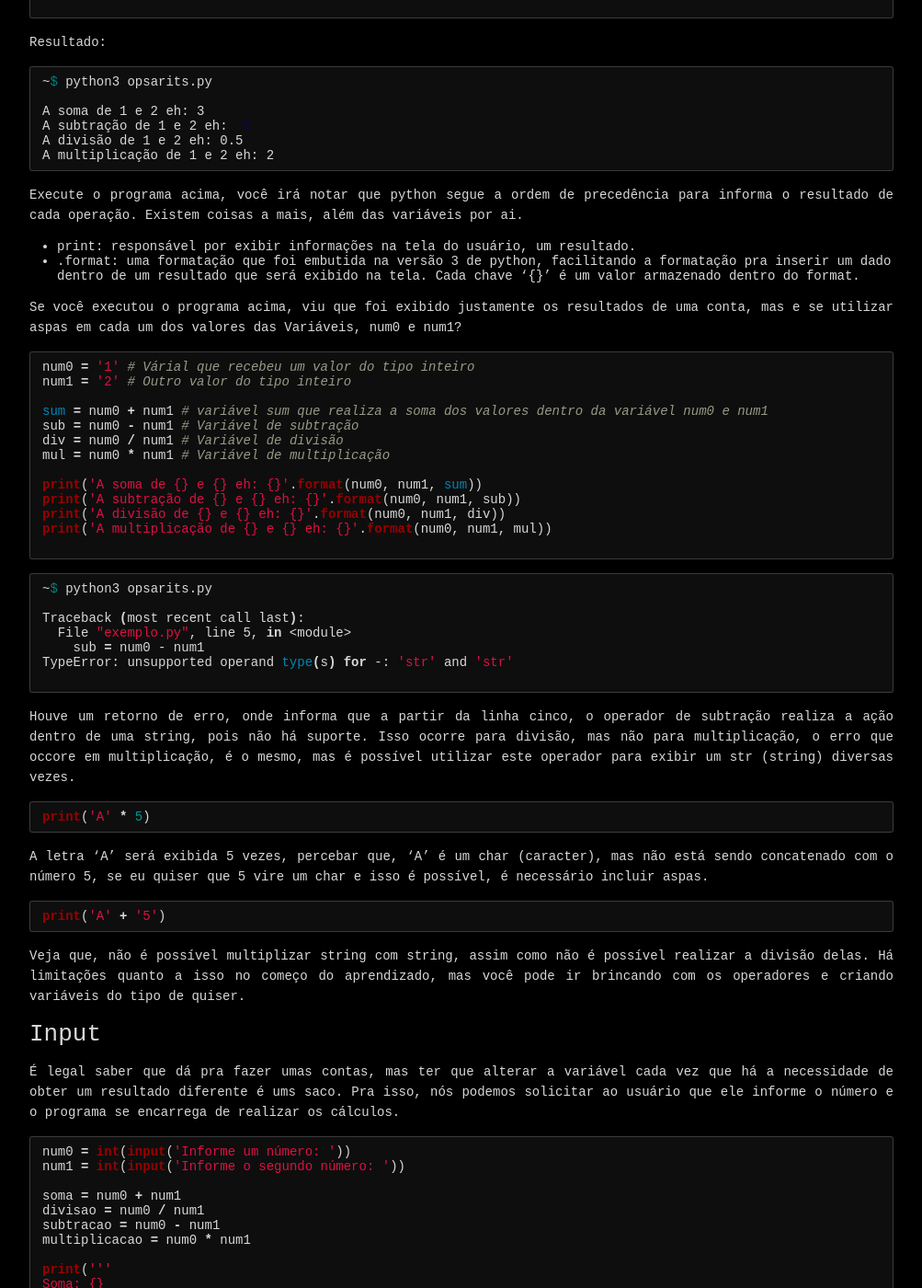
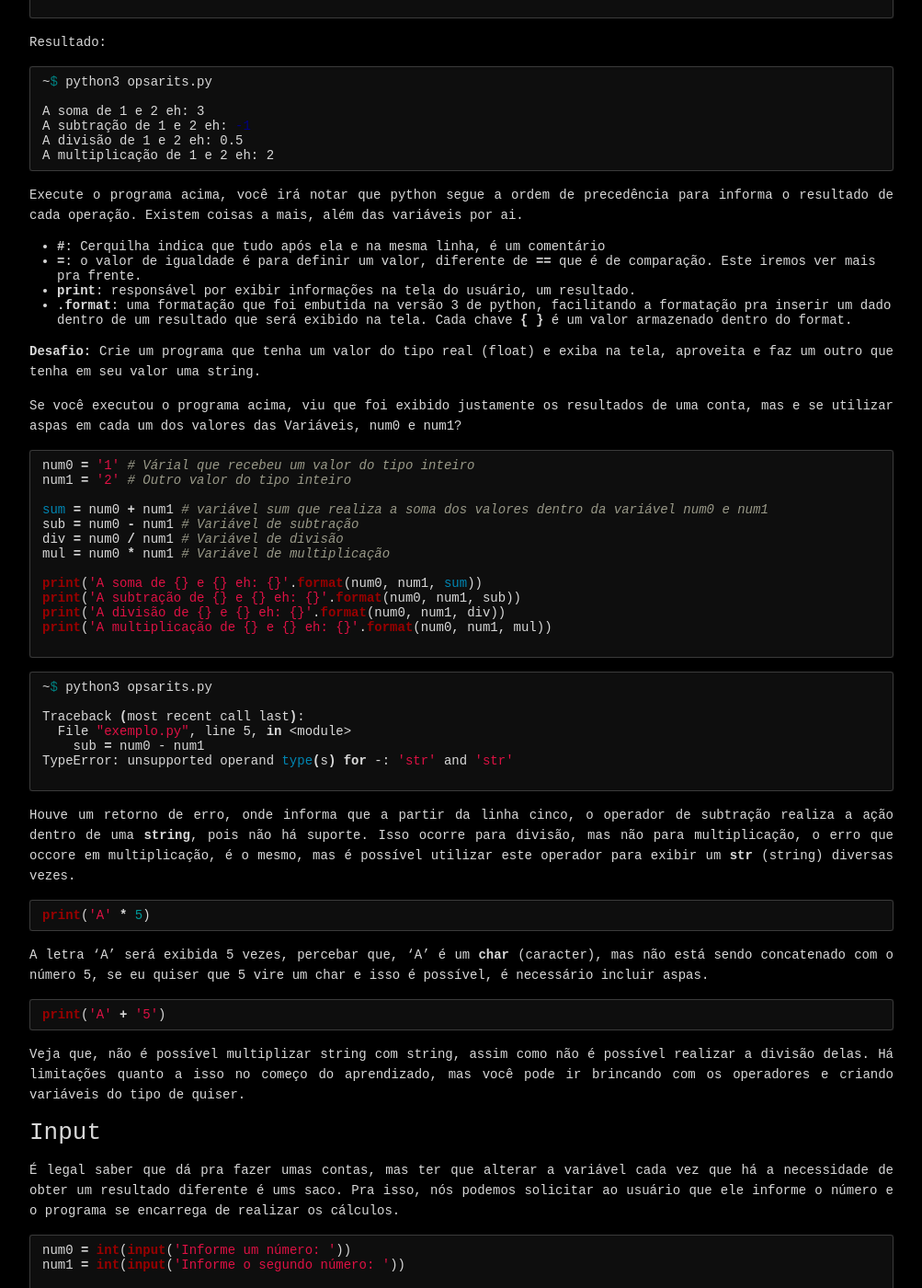
Before and after one commit to Achilles0x01/achilles0x01.github.io, a Jekyll site: the page built from _posts/2019-04-09-python-101-0x01.md, in a window 1280 px wide and 1400 px high, scrolled down 1232 px. Shown: the whole window at 92% size, without its empty margins (138-1141 px from the left). Built offline with Jekyll 4.4.1, drawn with Linux system fonts in a browser that asks for light colours; nearby versions of some CDN libraries; some web fonts are replaced; some of the changed text lies outside the part shown.

Commit message:
Update post

````diff
--- a/_posts/2019-04-09-python-101-0x01.md
+++ b/_posts/2019-04-09-python-101-0x01.md
@@ -59,8 +59,12 @@ A multiplicação de 1 e 2 eh: 2
 ```
 Execute o programa acima, você irá notar que python segue a ordem de precedência para informa o resultado de cada operação. Existem coisas a mais, além das variáveis por ai.
 
-* print: responsável por exibir informações na tela do usuário, um resultado.
-* .format: uma formatação que foi embutida na versão 3 de python, facilitando a formatação pra inserir um dado dentro de um resultado que será exibido na tela. Cada chave '{}' é um valor armazenado dentro do format.
+* **#**: Cerquilha indica que tudo após ela e na mesma linha, é um comentário
+* **=**: o valor de igualdade é para definir um valor, diferente de **==** que é de comparação. Este iremos ver mais pra frente.
+* **print**: responsável por exibir informações na tela do usuário, um resultado.
+* **.format**: uma formatação que foi embutida na versão 3 de python, facilitando a formatação pra inserir um dado dentro de um resultado que será exibido na tela. Cada chave **{ }** é um valor armazenado dentro do format.
+
+**Desafio:** Crie um programa que tenha um valor do tipo real (float) e exiba na tela, aproveita e faz um outro que tenha em seu valor uma string.
 
 Se você executou o programa acima, viu que foi exibido justamente os resultados de uma conta, mas e se utilizar aspas em cada um dos valores das Variáveis, num0 e num1?
 
@@ -91,12 +95,12 @@ TypeError: unsupported operand type(s) for -: 'str' and 'str'
 
 ```
 
-Houve um retorno de erro, onde informa que a partir da linha cinco, o operador de subtração realiza a ação dentro de uma string, pois não há suporte. Isso ocorre para divisão, mas não para multiplicação, o erro que occore em multiplicação, é o mesmo, mas é possível utilizar este operador para exibir um str (string) diversas vezes.
+Houve um retorno de erro, onde informa que a partir da linha cinco, o operador de subtração realiza a ação dentro de uma **string**, pois não há suporte. Isso ocorre para divisão, mas não para multiplicação, o erro que occore em multiplicação, é o mesmo, mas é possível utilizar este operador para exibir um **str** (string) diversas vezes.
 
 ```python
 print('A' * 5)
 ```
-A letra 'A' será exibida 5 vezes, percebar que, 'A' é um char (caracter), mas não está sendo concatenado com o número 5, se eu quiser que 5 vire um char e isso é possível, é necessário incluir aspas.
+A letra 'A' será exibida 5 vezes, percebar que, 'A' é um **char** (caracter), mas não está sendo concatenado com o número 5, se eu quiser que 5 vire um char e isso é possível, é necessário incluir aspas.
 
 ```python
 print('A' + '5')
@@ -125,9 +129,9 @@ multiplicação: {}'''.format(soma, subtracao, divisao, multiplicacao))
 
 Nosso código não mudou muito, adicionamos apenas duas funções a mais e nosso print está um pouco diferente.
 
-* int: declara que o conteúdo guardado na variável é do tipo inteiro.
-* input: função responsável por solicitar ao usuário um dado, que pode depender do tipo da variável.
-* print com tres aspas: elimina a necessidade de diversos prints na tela, se assemelha a um texto comum e o pular de linha, é realmente um pular de linha.
+* **int**: declara que o conteúdo guardado na variável é do tipo inteiro.
+* **input**: função responsável por solicitar ao usuário um dado, que pode depender do tipo da variável.
+* **print com tres aspas**: elimina a necessidade de diversos prints na tela, se assemelha a um texto comum e o pular de linha, é realmente um pular de linha.
 
 ```shell
 ~$ python3 opsarits.py
````
Also changed, not shown: other parts of _posts/2019-04-09-python-101-0x01.md (+1 -1 lines).
